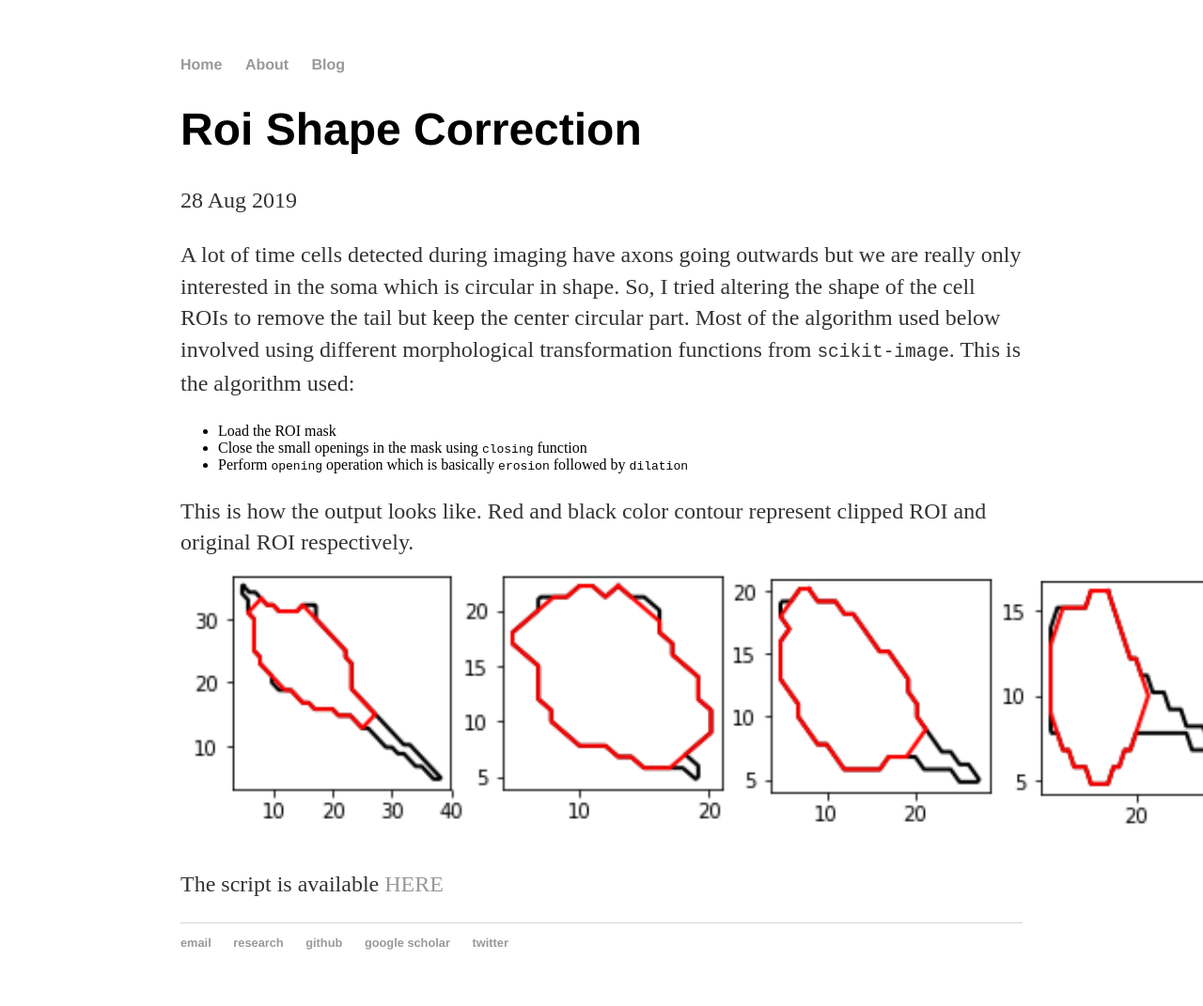
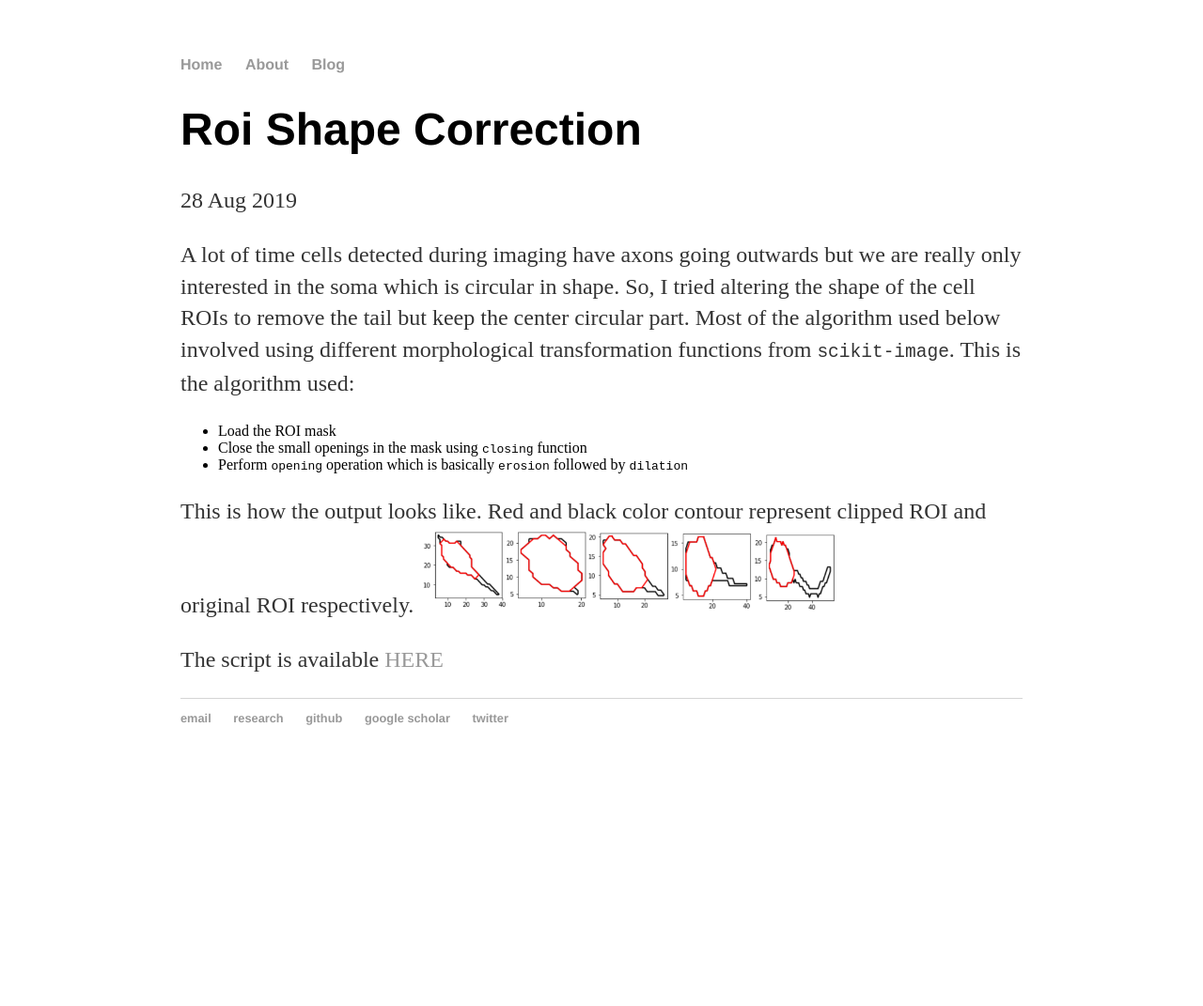
Before and after one commit to rajatsaxena/rajatsaxena.github.io, a Jekyll site: the page built from _posts/2019-08-28-ROI-shape-correction.md, in a window 1280 px wide. Shown: the whole page at 94% size. Built offline with Jekyll 4.4.1, drawn with Linux system fonts in a browser that asks for light colours; our own code applies the rules of GitHub Pages for plain Markdown files; comment, search, counter and statistics services are not loaded; after the commit the page ends 900 px from its top, so only the background shows below that.

Commit message:
Update 2019-08-28-ROI-shape-correction.md

```diff
--- a/_posts/2019-08-28-ROI-shape-correction.md
+++ b/_posts/2019-08-28-ROI-shape-correction.md
@@ -7,6 +7,6 @@ below involved using different morphological transformation functions from `scik
 - Perform `opening` operation which is basically `erosion` followed by `dilation`
 
 This is how the output looks like. Red and black color contour represent clipped ROI and original ROI respectively.
-<img src="https://rajatsaxena.github.io//images//combined_roi.png">
+<img src="https://rajatsaxena.github.io//images//combined_roi.png" width="50%" height="50%">
 
 The script is available [HERE](https://github.com/rajatsaxena/suite2p_utils/blob/master/roi_shape_correction.py)
```
